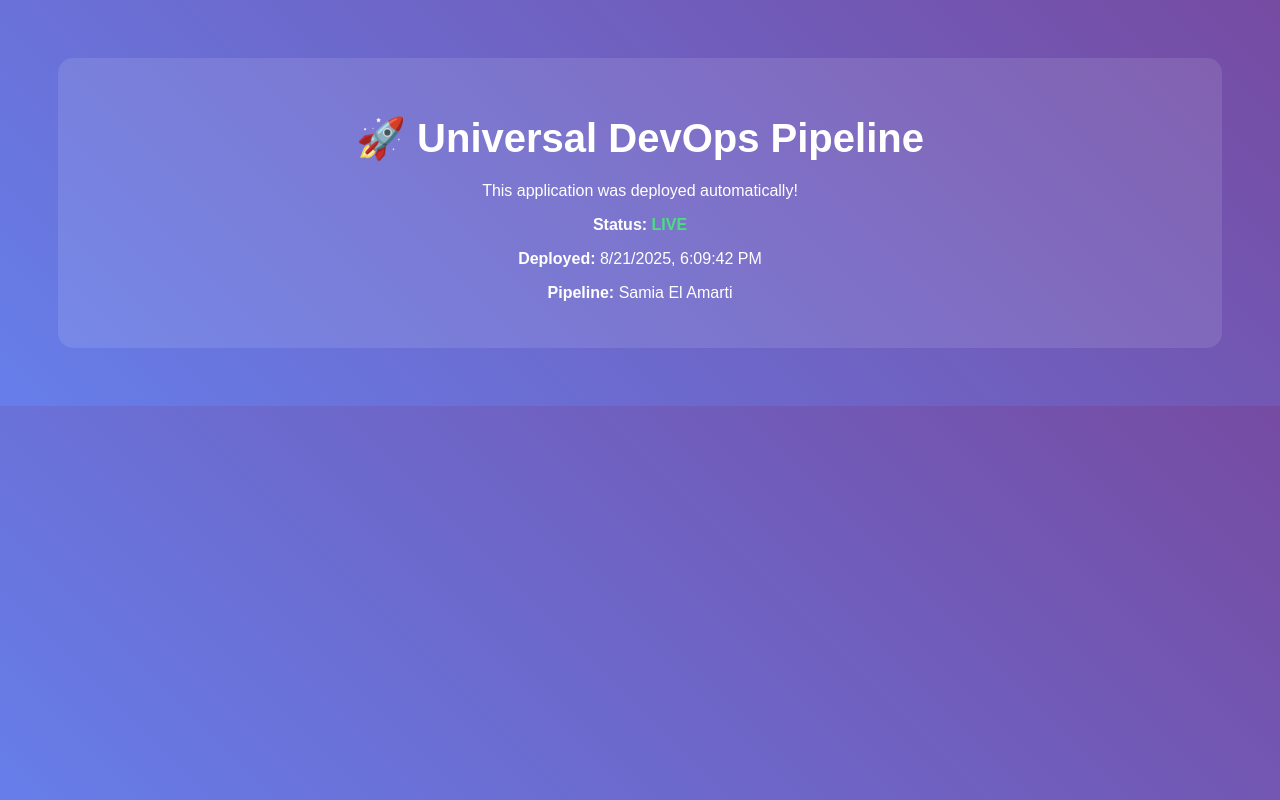
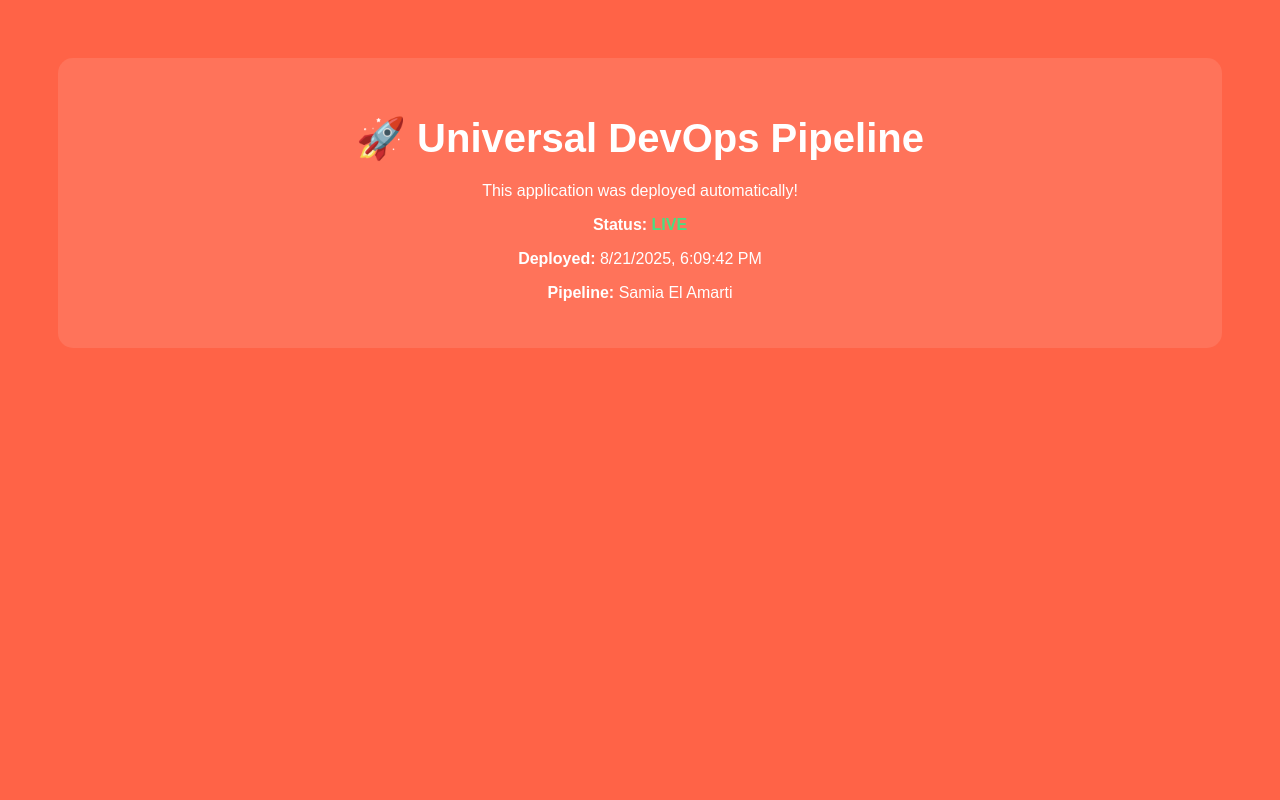
Before and after one commit to AmartiSamia/universal-test-app, a plain HTML site: page index.html in a window 1280 px wide. Drawn offline with Linux system fonts and the light colour scheme.

Commit message:
third commit

```diff
--- a/index.html
+++ b/index.html
@@ -3,7 +3,7 @@
 <head>
     <title>Universal DevOps Test</title>
     <style>
-        body { font-family: Arial; text-align: center; padding: 50px; background: linear-gradient(45deg, #667eea, #764ba2); color: white; }
+        body { font-family: Arial; text-align: center; padding: 50px; background: tomato;color: white; }
         .container { background: rgba(255,255,255,0.1); padding: 30px; border-radius: 15px; }
         h1 { font-size: 2.5em; margin-bottom: 20px; }
         .status { color: #4ade80; font-weight: bold; }
```
